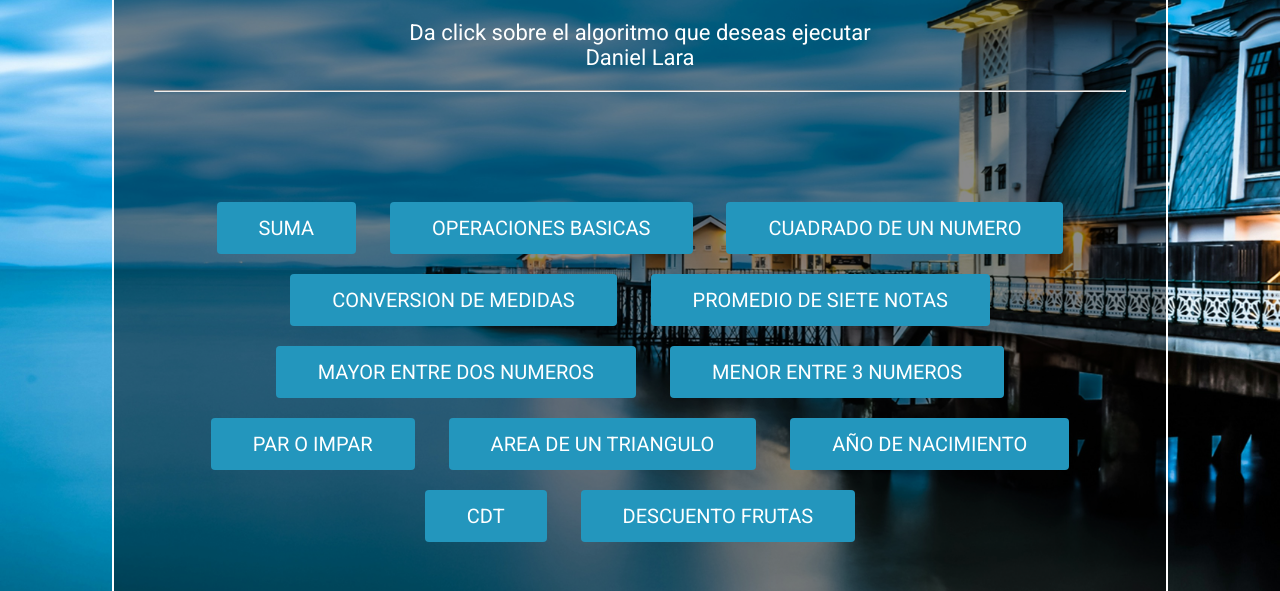
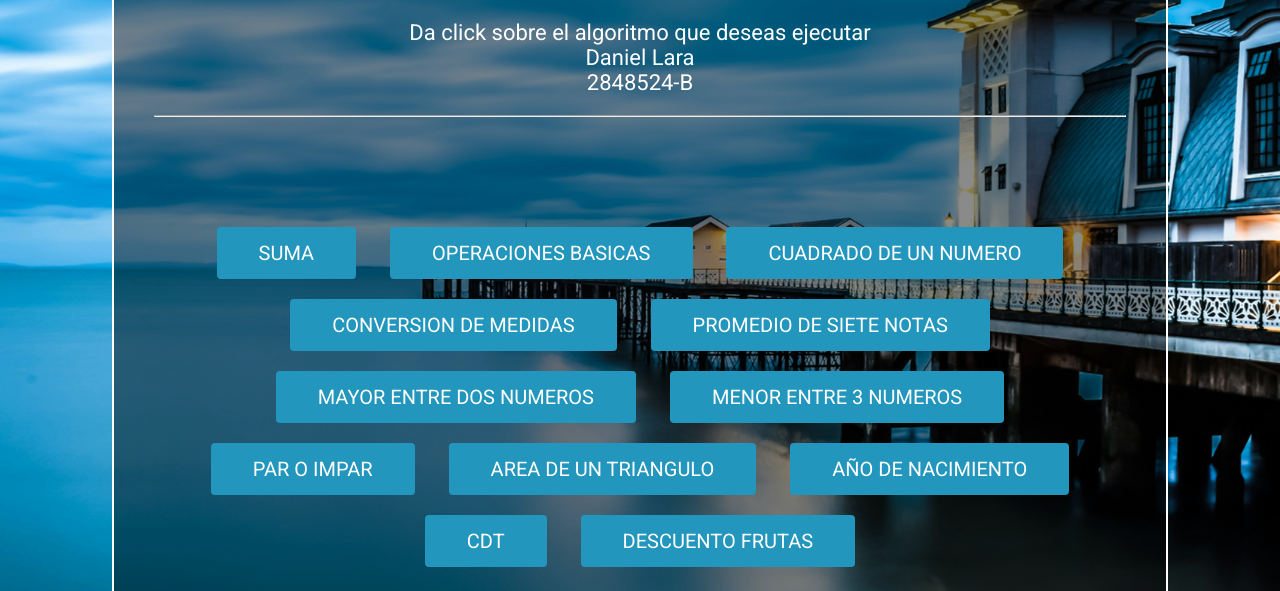
Before and after one commit to DanielLara175/ALGORITMOS-JS, a plain HTML site: page index.html in a window 1280 px wide. Shown: the part 209-800 px from the top of the page. Drawn offline with Linux system fonts and the light colour scheme.

Commit message:
Update index.html

```diff
--- a/index.html
+++ b/index.html
@@ -12,7 +12,7 @@
             <h1>ALGORITMOS CON JS PURO</h1>
             <P>Da click sobre el algoritmo que deseas ejecutar</P>
             <p>Daniel Lara </p>
-            <p></p>
+            <p>2848524-B</p>
             <hr>
             <button onclick="suma()">SUMA</button>
             <button onclick="operaciones()">OPERACIONES BASICAS</button>
```
